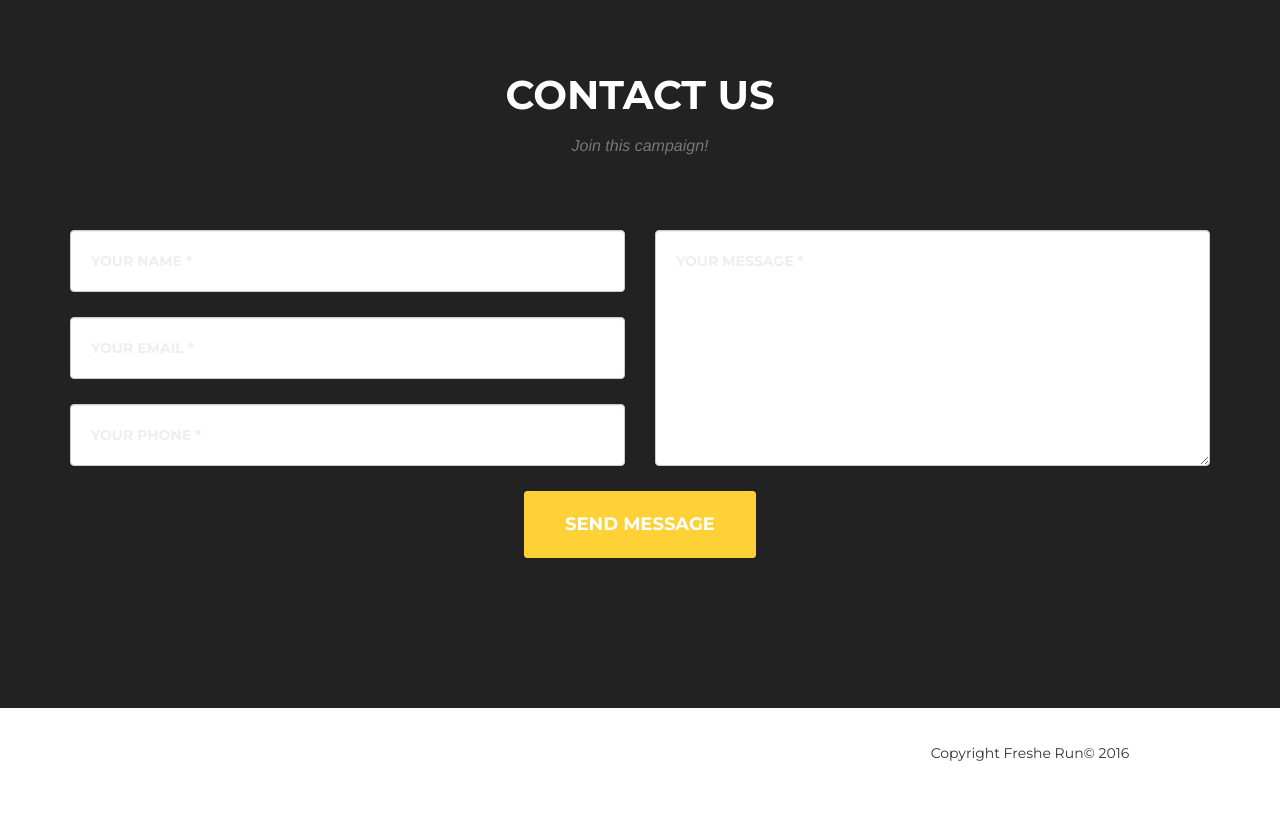
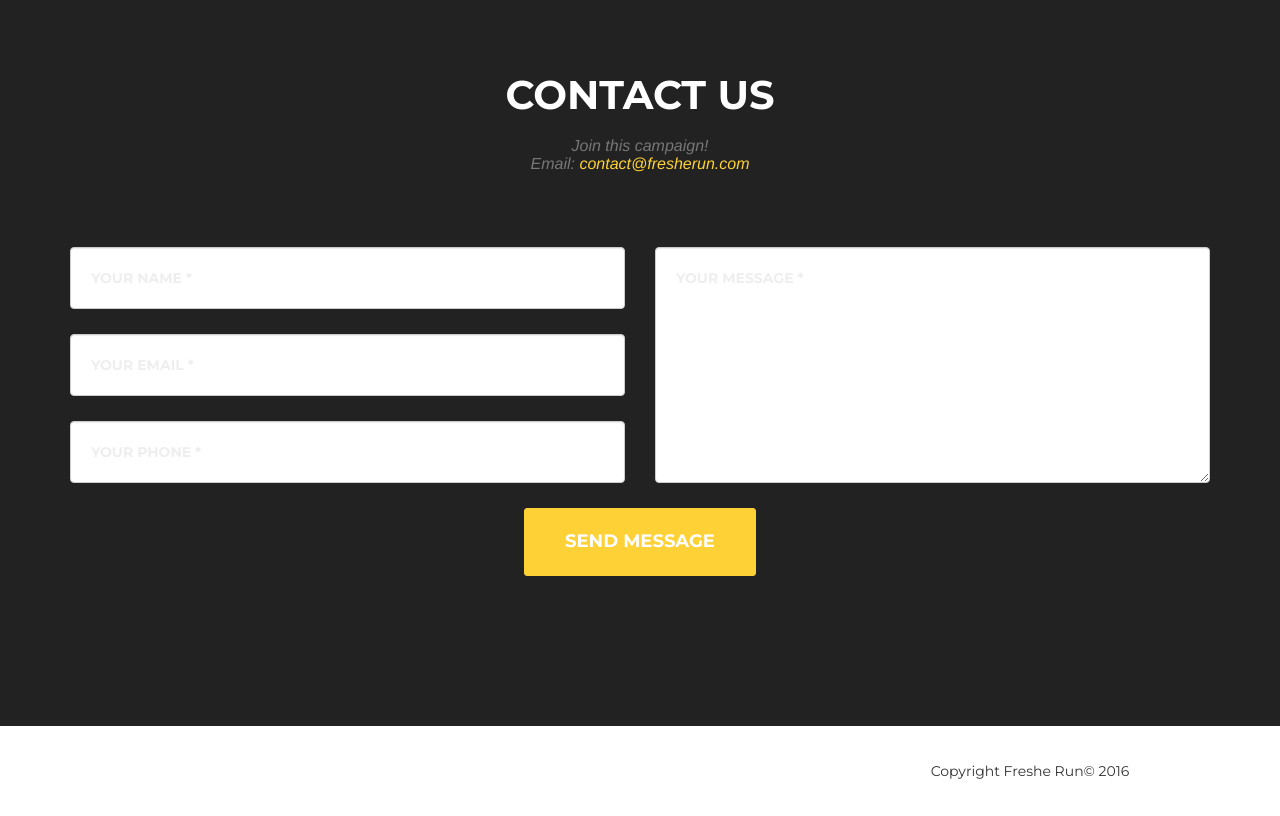
Before and after one commit to Enchaim/FresheRun, a website: page index.html in a window 1280 px wide. Shown: the part 4520-5336 px from the top of the page. Drawn offline with nearby package versions, Linux system fonts and the light colour scheme; a web font is replaced by a local one.

Commit message:
email link

```diff
--- a/index.html
+++ b/index.html
@@ -281,7 +281,9 @@
             <div class="row">
                 <div class="col-lg-12 text-center">
                     <h2 class="section-heading">Contact Us</h2>
-                    <h3 class="section-subheading text-muted">Join this campaign!</h3>
+                    <h3 class="section-subheading text-muted">Join this campaign!<br>
+                    Email: <a href="mailto:contact@fresherun.com">contact@fresherun.com</a>
+                    </h3>
                 </div>
             </div>
             <div class="row">
```
